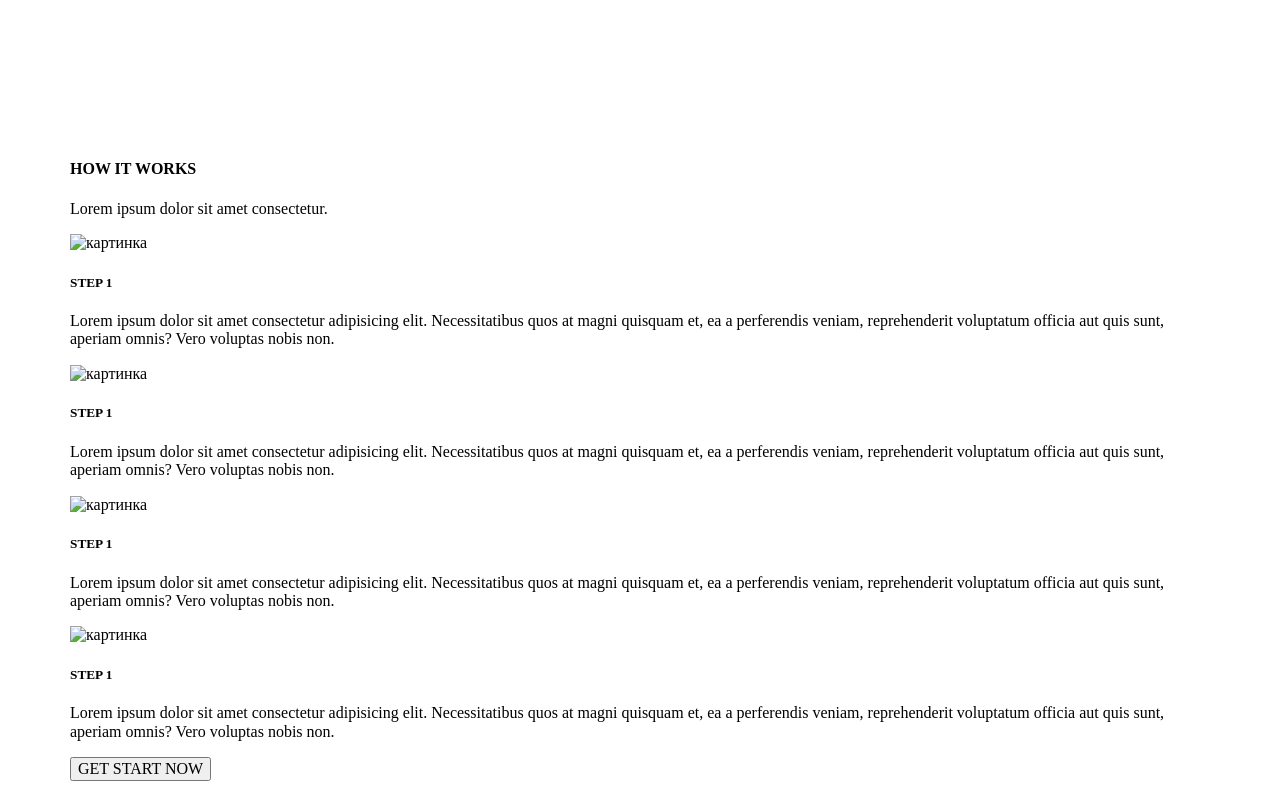
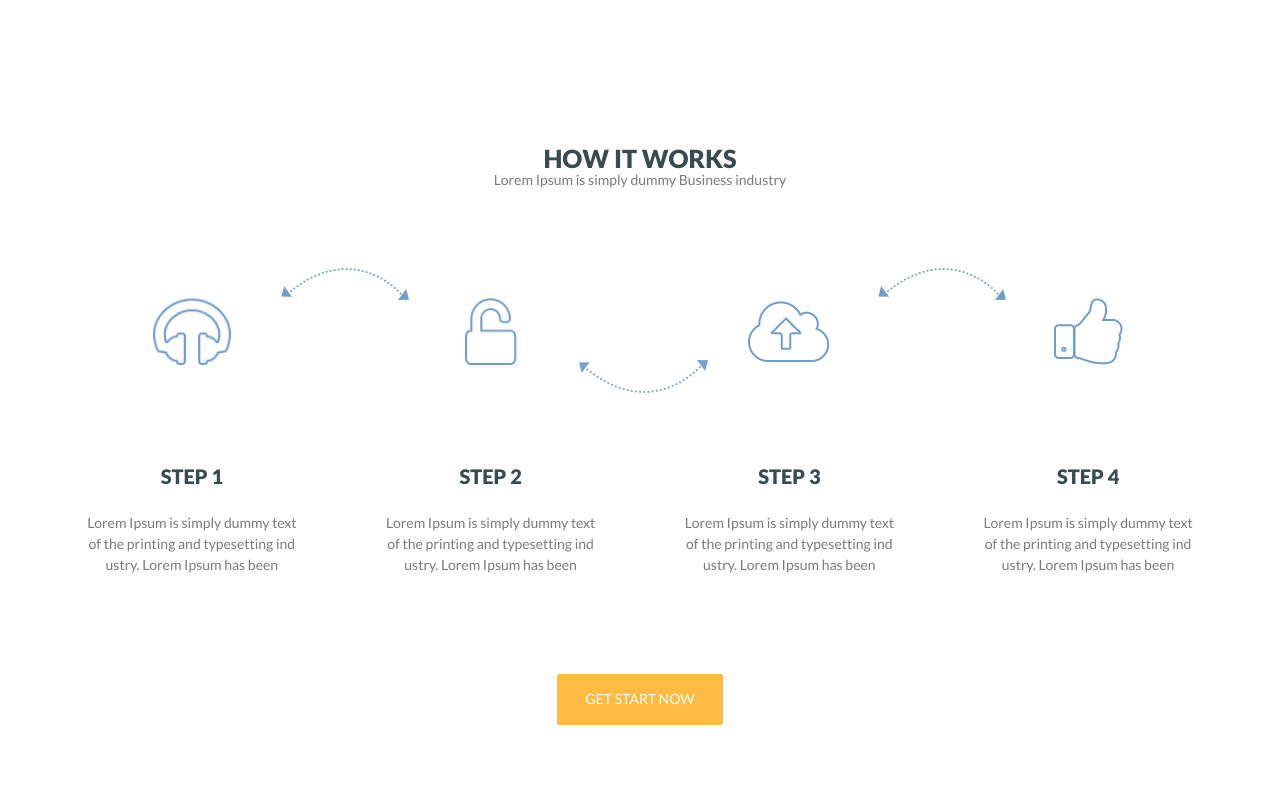
Before and after one commit to GeorgyDev11111/template, a website: page Frontend/index.html in a window 1280 px wide. Shown: the part 3080-3880 px from the top of the page. Drawn offline with Linux system fonts and the light colour scheme; a web font is replaced by a local one.

Commit message:
step work

```diff
--- a/Frontend/index.html
+++ b/Frontend/index.html
@@ -231,43 +231,42 @@
         <div class="section-strp-work__wrap">
             <div class="step-work-text">
                 <h4 class="step-work-text__title">HOW IT WORKS</h4>
-       <p class="step-work-text__desc">Lorem ipsum dolor sit amet consectetur.</p>
+                <p class="step-work-text__desc">Lorem Ipsum is simply dummy Business industry</p>
             </div>
             <div class="step-work-card-wrap">
-       <div class="step-work-card-wrap__item step-1">
-           <img class="step-work-card-wrap__img" src="1.png" alt="картинка">
+                <div class="step-work-card-wrap__item">
+                    <img class="step-1" src="img/Arrow_1.png" alt="">
+                    <img class="step-work-card-wrap__img" src="img/step1.png" alt="картинка" width="82px" height="67px">
                     <h5 class="step-work-card-wrap__title">STEP 1</h5>
-           <p>
-               Lorem ipsum dolor sit amet consectetur adipisicing elit. Necessitatibus quos
-               at magni quisquam et, ea a perferendis veniam, reprehenderit voluptatum officia aut quis sunt,
-               aperiam omnis? Vero voluptas nobis non.
+                    <p class="step-work-card-wrap__desc">
+                        Lorem Ipsum is simply dummy text of the printing and typesetting ind
+                        ustry. Lorem Ipsum has been
                     </p>
                 </div>
-       <div class="step-work-card-wrap__item step-2">
-           <img class="step-work-card-wrap__img" src="1.png" alt="картинка">
-           <h5 class="step-work-card-wrap__title">STEP 1</h5>
-           <p>
-               Lorem ipsum dolor sit amet consectetur adipisicing elit. Necessitatibus quos
-               at magni quisquam et, ea a perferendis veniam, reprehenderit voluptatum officia aut quis sunt,
-               aperiam omnis? Vero voluptas nobis non.
+                <div class="step-work-card-wrap__item">
+                    <img class="step-2" src="img/Arrow_2.png" alt="">
+                    <img class="step-work-card-wrap__img" src="img/step2.png" alt="картинка" width="82px" height="67px">
+                    <h5 class="step-work-card-wrap__title">STEP 2</h5>
+                    <p class="step-work-card-wrap__desc">
+                        Lorem Ipsum is simply dummy text of the printing and typesetting ind
+                        ustry. Lorem Ipsum has been
                     </p>
                 </div>
-       <div class="step-work-card-wrap__item step-3">
-           <img class="step-work-card-wrap__img" src="1.png" alt="картинка">
-           <h5 class="step-work-card-wrap__title">STEP 1</h5>
-           <p>
-               Lorem ipsum dolor sit amet consectetur adipisicing elit. Necessitatibus quos
-               at magni quisquam et, ea a perferendis veniam, reprehenderit voluptatum officia aut quis sunt,
-               aperiam omnis? Vero voluptas nobis non.
+                <div class="step-work-card-wrap__item">
+                    <img class="step-1" src="img/Arrow_1.png" alt="">
+                    <img class="step-work-card-wrap__img" src="img/step3.png" alt="картинка" width="82px" height="67px">
+                    <h5 class="step-work-card-wrap__title">STEP 3</h5>
+                    <p class="step-work-card-wrap__desc">
+                        Lorem Ipsum is simply dummy text of the printing and typesetting ind
+                        ustry. Lorem Ipsum has been
                     </p>
                 </div>
-       <div class="step-work-card-wrap__item step-4">
-           <img class="step-work-card-wrap__img" src="1.png" alt="картинка">
-           <h5 class="step-work-card-wrap__title">STEP 1</h5>
-           <p>
-               Lorem ipsum dolor sit amet consectetur adipisicing elit. Necessitatibus quos
-               at magni quisquam et, ea a perferendis veniam, reprehenderit voluptatum officia aut quis sunt,
-               aperiam omnis? Vero voluptas nobis non.
+                <div class="step-work-card-wrap__item">
+                    <img class="step-work-card-wrap__img" src="img/step4.png" alt="картинка" width="82px" height="67px">
+                    <h5 class="step-work-card-wrap__title">STEP 4</h5>
+                    <p class="step-work-card-wrap__desc">
+                        Lorem Ipsum is simply dummy text of the printing and typesetting ind
+                        ustry. Lorem Ipsum has been
                     </p>
                 </div>
             </div>
--- a/Frontend/scss/_var.scss
+++ b/Frontend/scss/_var.scss
@@ -2,4 +2,5 @@
     --text-secondary: #5b5b66;
     --color-white: white;
     --color-text: #394b50;
+    --but-yellow: #ffbb42;
 }
--- a/Frontend/scss/components/_price.scss
+++ b/Frontend/scss/components/_price.scss
@@ -106,7 +106,7 @@
     padding-bottom: 25px;
 }
 .price-card-price-1{
-    color: #ffbb42;
+    color: var(--but-yellow);
 }
 .price-card-btn-1,
 .price-card-btn-2{
@@ -114,8 +114,8 @@
     font-size: 14px;
     margin-top: 18px;
     padding: 11px 18px 11px 18px;
-    border: 1px solid #ffbb42;
-    background:#ffbb42;
+    border: 1px solid var(--but-yellow);
+    background:var(--but-yellow);
     border-radius: 2px;
     color: var(--color-white);
     &:hover{
--- a/Frontend/scss/components/_step-work.scss
+++ b/Frontend/scss/components/_step-work.scss
@@ -0,0 +1,95 @@
+:root{
+    --header-text:#394b50;
+    --p-text:#7b7b7b;
+}
+.section-step-work{
+    padding-bottom: 149px;
+}
+.section-strp-work__wrap{
+    display: flex;
+    flex-direction: column;
+    justify-content: center;
+    align-items: center;
+}
+.step-work-card-wrap{
+    display: grid;
+    grid-template-columns: repeat(4, 1fr);
+    column-gap: 85px;
+}
+// текст h4 и p
+.step-work-text{
+    text-align: center;
+    &__title{
+        font-family: "Lato-Black";
+        font-size: 25px;
+        margin-top: 5px;
+        margin-bottom: 0;
+        color: var(--header-text);
+    }
+    &__desc{
+        font-family: "Lato-Regular";
+        font-size: 14px;
+        margin-top: 0;
+        color: var(--p-text);
+        margin-bottom: 0;
+        padding-bottom: 110px;
+    }
+}
+// общие стили блоков
+.step-work-card-wrap{
+    padding: 0 15px;
+    &__item{
+        display: flex;
+        flex-direction: column;
+        align-items: center;
+        position: relative;
+    }
+    &__title{
+        font-family: "Lato-Black";
+        font-size: 20px;
+        margin-top: 100px;
+        color: var(--header-text);
+        margin-bottom: 24px;
+    }
+    &__desc{
+        text-align: center;
+        font-size: 14px;
+        font-family: "Lato-Regular";
+        margin-top: 0;
+        color: var(--p-text);
+        line-height: 1.5em;
+    }
+    &__img{
+        object-fit: contain;
+    }
+}
+//button
+.section-step-work__btn{
+    margin-top: 85px;
+    border: .5px solid var(--but-yellow);
+    border-radius: 2px;
+    outline: 0;
+    font-family: "Lato-Regular";
+    font-size: 14px;
+    padding: 16px 27px;
+    background: var(--but-yellow);
+    color: var(--color-white);
+    &:hover{
+        color: red;
+    }
+    &:active{
+        color: green;
+        border-color: green;
+    }
+}
+//стрелки
+.step-1{
+    position: absolute;
+    right: -110px;
+    top: -30px;
+}
+.step-2{
+    position: absolute;
+    right: -110px;
+    top: 62px;
+}
```
Also changed, not shown: Frontend/css/main.css, Frontend/img/Arrow_1.png (added), Frontend/img/Arrow_2.png (added), Frontend/img/step1.png (added), Frontend/img/step2.png (added), Frontend/img/step3.png (added), Frontend/img/step4.png (added), README.md, 1 other file. Lines whose indentation alone changed are shown as unchanged.
